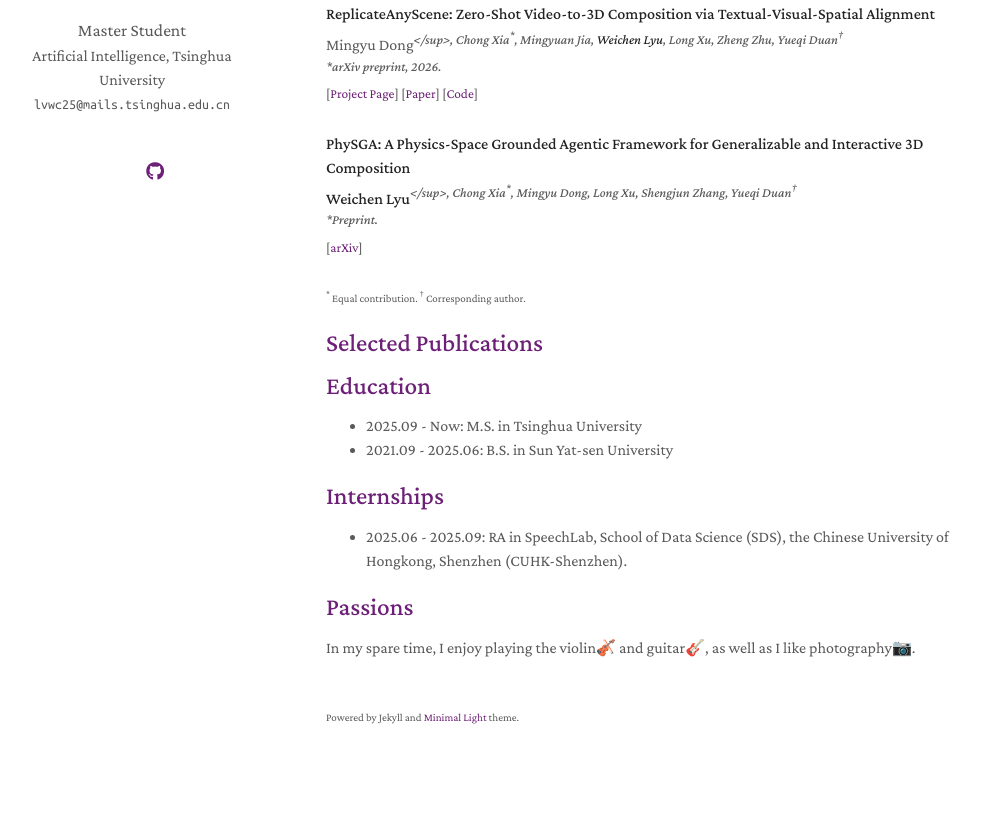
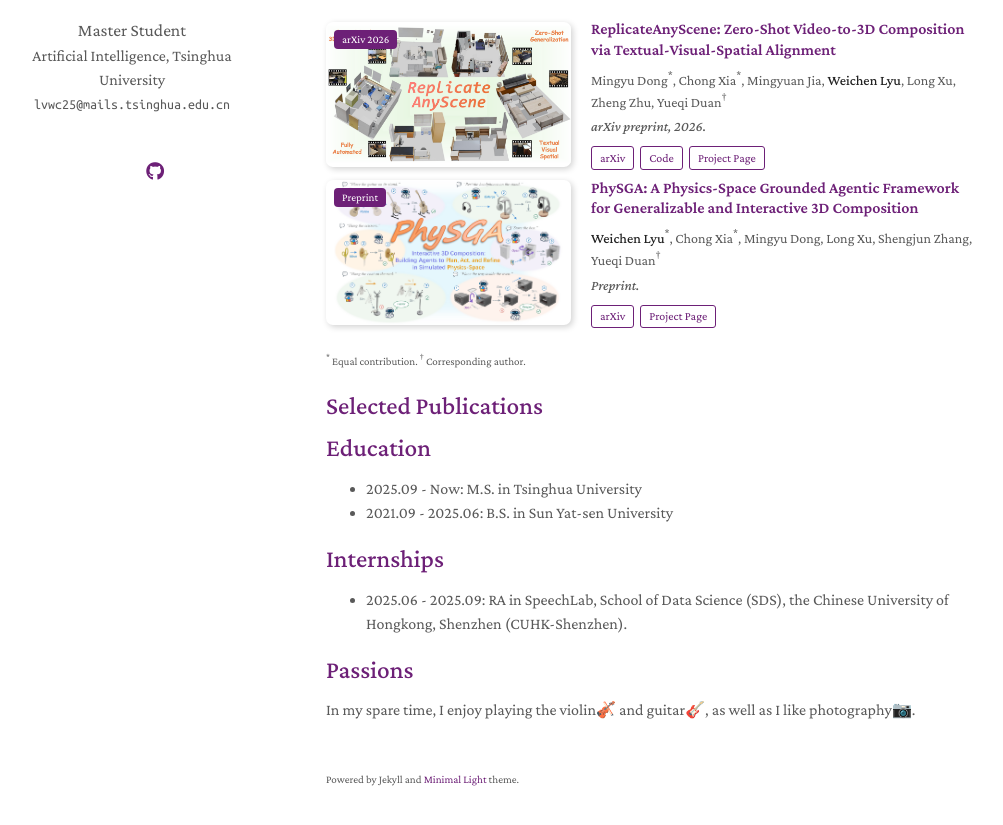
Before and after one commit to Matthew-Lyu/Matthew-Lyu.github.io, a Jekyll site: the page built from index.md, in a window 1280 px wide and 1101 px high. Shown: the part 241-1066 px from the top of the window, without its empty margins (144-1147 px from the left). Built offline with Jekyll 4.4.1, drawn with Linux system fonts in a browser that asks for light colours; a style sheet for code colours, icons or effects is not loaded; our own code applies the rules of GitHub Pages for plain Markdown files.

Commit message:
update preprints

```diff
--- a/_includes/mypublications.md
+++ b/_includes/mypublications.md
@@ -1,51 +1,34 @@
-<h2 id="Pubilctions" style="margin: 2px 0px -15px;">Pubilctions</h2>
+<h2 id="preprints">Preprints</h2>
 
 <div class="publications">
-<ol class="bibliography">
+  <ol class="bibliography">
+    {% for link in site.data.mypublications.main %}
+    {% assign title_url = link.page | default: link.arxiv | default: link.pdf %}
+    <li>
+      <div class="publication-card">
+        <div class="publication-teaser-wrap">
+          <img src="{{ link.image }}" class="publication-teaser" alt="{{ link.title }} teaser">
+          {% if link.conference_short %}
+          <span class="publication-badge">{{ link.conference_short }}</span>
+          {% endif %}
+        </div>
+        <div class="publication-info">
+          <div class="title">
+            {% if title_url %}<a href="{{ title_url }}" target="_blank" rel="noopener">{{ link.title }}</a>{% else %}{{ link.title }}{% endif %}
+          </div>
+          <div class="author">{{ link.authors }}</div>
+          <div class="periodical"><em>{{ link.conference }}</em></div>
+          <div class="links">
+            {% if link.arxiv %}<a href="{{ link.arxiv }}" class="btn" target="_blank" rel="noopener">arXiv</a>{% endif %}
+            {% if link.pdf %}<a href="{{ link.pdf }}" class="btn" target="_blank" rel="noopener">PDF</a>{% endif %}
+            {% if link.code %}<a href="{{ link.code }}" class="btn" target="_blank" rel="noopener">Code</a>{% endif %}
+            {% if link.page %}<a href="{{ link.page }}" class="btn" target="_blank" rel="noopener">Project Page</a>{% endif %}
+          </div>
+        </div>
+      </div>
+    </li>
+    {% endfor %}
+  </ol>
+</div>
 
-{% for link in site.data.mypublications.main %}
-
-<li>
-<div class="pub-row">
-  <div class="col-sm-3 abbr" style="position: relative;padding-right: 15px;padding-left: 15px;">
-    {% if link.image %}
-    <img src="{{ link.image }}" class="teaser img-fluid z-depth-1" style="width=100;height=40%">
-    {% if link.conference_short %}
-    <abbr class="badge">{{ link.conference_short }}</abbr>
-    {% endif %}
-    {% endif %}
-  </div>
-  <div class="col-sm-9" style="position: relative;padding-right: 15px;padding-left: 20px;">
-      <div class="title"><a href="{{ link.pdf }}">{{ link.title }}</a></div>
-      <div class="author">{{ link.authors }}</div>
-      <div class="periodical"><em>{{ link.conference }}</em>
-      </div>
-    <div class="links">
-      {% if link.pdf %}
-      <a href="{{ link.pdf }}" class="btn btn-sm z-depth-0" role="button" target="_blank" style="font-size:12px;">PDF</a>
-      {% endif %}
-      {% if link.code %}
-      <a href="{{ link.code }}" class="btn btn-sm z-depth-0" role="button" target="_blank" style="font-size:12px;">Code</a>
-      {% endif %}
-      {% if link.page %}
-      <a href="{{ link.page }}" class="btn btn-sm z-depth-0" role="button" target="_blank" style="font-size:12px;">Project Page</a>
-      {% endif %}
-      {% if link.bibtex %}
-      <a href="{{ link.bibtex }}" class="btn btn-sm z-depth-0" role="button" target="_blank" style="font-size:12px;">BibTex</a>
-      {% endif %}
-      {% if link.notes %}
-      <strong> <i style="color:#e74d3c">{{ link.notes }}</i></strong>
-      {% endif %}
-      {% if link.others %}
-      {{ link.others }}
-      {% endif %}
-    </div>
-  </div>
-</div>
-</li>
-<br>
-
-{% endfor %}
-
-</ol>
-</div>
+<small><sup>*</sup> Equal contribution. <sup>†</sup> Corresponding author.</small>
--- a/assets/css/publications-no-dark-mode.css
+++ b/assets/css/publications-no-dark-mode.css
@@ -38,6 +38,24 @@ blockquote { background: var(--global-bg-color); border-left: 2px solid var(--gl
 
 .publications ol.bibliography li { min-height: 110px; margin-bottom: 0.5rem; }
 
+.publication-card { display: grid; grid-template-columns: 245px minmax(0, 1fr); gap: 20px; align-items: center; }
+
+.publication-teaser-wrap { position: relative; width: 245px; }
+
+.publication-teaser { display: block; width: 245px; height: 145px; object-fit: contain; background: #ffffff; border-radius: 7px; box-shadow: 2px 2px 6px rgba(0, 0, 0, 0.18); }
+
+.publication-badge { position: absolute; top: 8px; left: 8px; padding: 3px 8px; color: #ffffff; background: var(--global-theme-color); border-radius: 4px; font-size: 11px; line-height: 1.2; }
+
+.publication-info { min-width: 0; }
+
+.publication-info .title { margin-bottom: 7px; font-size: 16px; line-height: 1.3; }
+
+.publication-info .author { margin-bottom: 4px; font-size: 14px; line-height: 1.4; }
+
+.publication-info .periodical { margin-bottom: 9px; font-size: 14px; }
+
+.publication-info .links { display: flex; flex-wrap: wrap; gap: 6px; }
+
 .publications ol.bibliography li .abbr { height: 8rem; margin-bottom: 0.5rem; }
 
 .publications ol.bibliography li .abbr abbr { display: inline-block; background-color: var(--global-theme-color); padding-left: 1rem; padding-right: 1rem; position: absolute; top: 8px; left: 16px; }
@@ -56,7 +74,7 @@ blockquote { background: var(--global-bg-color); border-left: 2px solid var(--gl
 
 .publications ol.bibliography li .author > em { border-bottom: 1px solid; font-style: normal; }
 
-.publications ol.bibliography li .links a.btn { color: #000000; border: 1px solid #000000; padding-left: 0.5rem; padding-right: 0.5rem; padding-top: 0.1rem; padding-bottom: 0.1rem; }
+.publications ol.bibliography li .links a.btn { display: inline-block; color: var(--global-theme-color); border: 1px solid var(--global-theme-color); border-radius: 3px; padding-left: 0.5rem; padding-right: 0.5rem; padding-top: 0.1rem; padding-bottom: 0.1rem; font-size: 12px; }
 
 .publications ol.bibliography li .links a.btn:hover { color: var(--global-theme-color); border-color: var(--global-theme-color); }
 
@@ -73,3 +91,9 @@ blockquote { background: var(--global-bg-color); border-left: 2px solid var(--gl
 .publications ol.bibliography li div.abstract.hidden.open { border-color: var(--global-text-color); }
 
 .publications ol.bibliography li .teaser { border-radius: 8px; box-shadow: 3px 3px 6px #888; height: 123px; width: 270px; margin-top: 5px; margin-left: 5px; margin-bottom: 5px; object-fit: cover; }
+
+@media print, screen and (max-width: 640px) {
+  .publication-card { grid-template-columns: 1fr; gap: 12px; }
+  .publication-teaser-wrap { width: 100%; }
+  .publication-teaser { width: 100%; height: auto; max-height: 220px; }
+}
--- a/index.md
+++ b/index.md
@@ -6,20 +6,7 @@ layout: homepage
 
 I'm a first-year Master's student in Artificial Intelligence at the [Department of Automation](https://www.au.tsinghua.edu.cn/index.htm), [Tsinghua University](https://www.tsinghua.edu.cn), advised by Prof. [Yueqi Duan](https://duanyueqi.github.io). My research focuses on 3D Computer Vision and Embodied AI. I expect to receive my M.Eng. degree in 2028.
 
-## Preprints
-
-**ReplicateAnyScene: Zero-Shot Video-to-3D Composition via Textual-Visual-Spatial Alignment**<br>
-Mingyu Dong<sup>*</sup>, Chong Xia<sup>*</sup>, Mingyuan Jia, **Weichen Lyu**, Long Xu, Zheng Zhu, Yueqi Duan<sup>†</sup><br>
-*arXiv preprint, 2026.*<br>
-[[Project Page](https://xiac20.github.io/ReplicateAnyScene/)] [[Paper](https://arxiv.org/abs/2604.10789)] [[Code](https://github.com/xiac20/ReplicateAnyScene)]
-
-**PhySGA: A Physics-Space Grounded Agentic Framework for Generalizable and Interactive 3D Composition**<br>
-**Weichen Lyu**<sup>*</sup>, Chong Xia<sup>*</sup>, Mingyu Dong, Long Xu, Shengjun Zhang, Yueqi Duan<sup>†</sup><br>
-*Preprint.*<br>
-<!-- Replace # with the PhySGA arXiv URL after release. -->
-[[arXiv](#)]
-
-<small><sup>*</sup> Equal contribution. <sup>†</sup> Corresponding author.</small>
+{% include mypublications.md %}
 
 ## Selected Publications
 
```
Also changed, not shown: _data/mypublications.yml (+16 -10 lines), assets/img/physga_teaser.png (added), assets/img/replicateanyscene_teaser.png (added).
